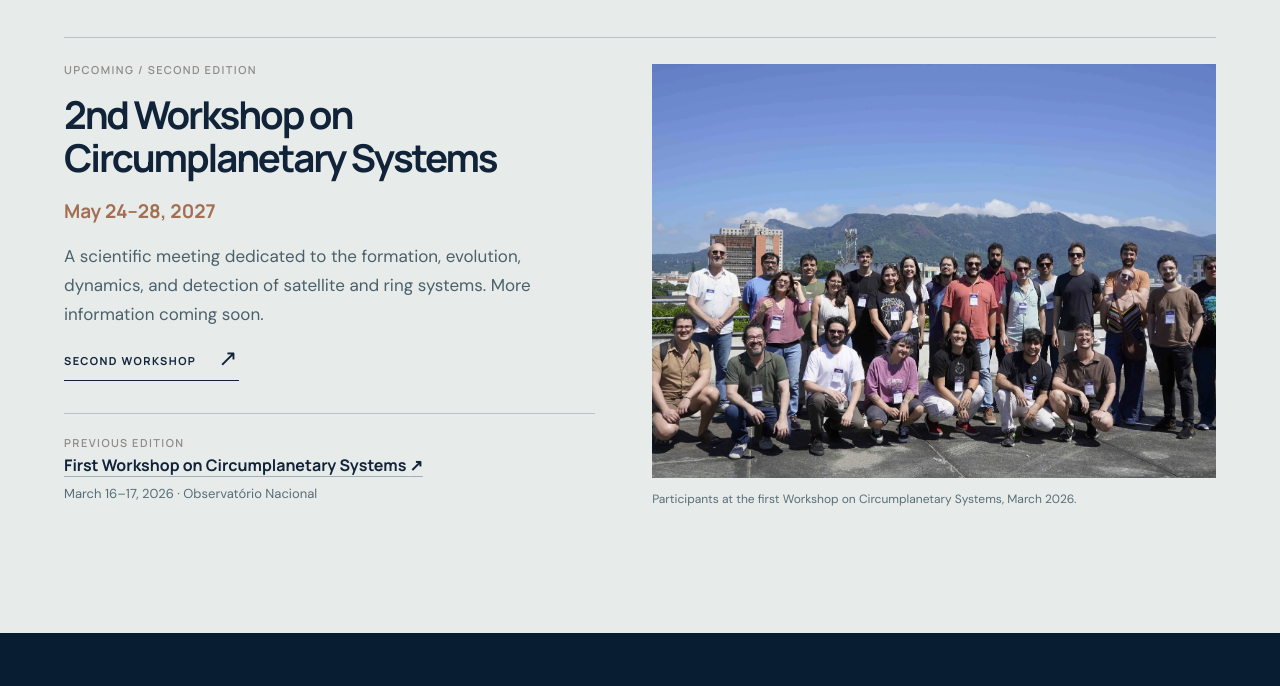
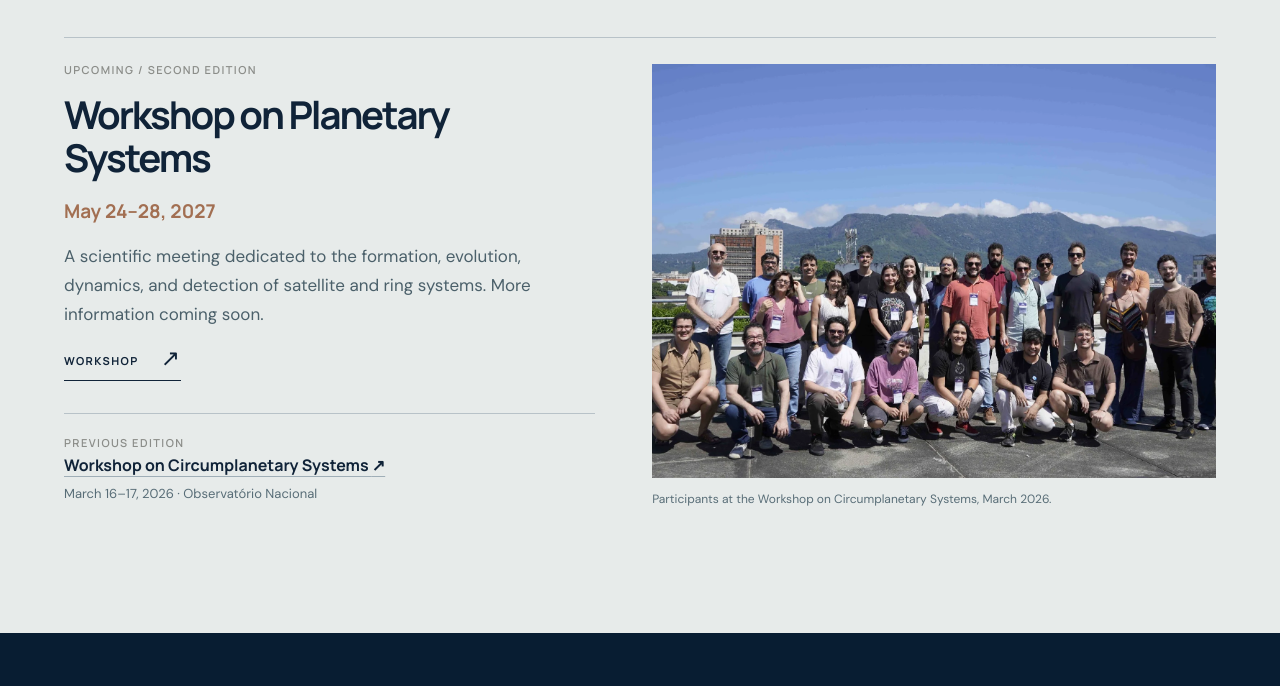
Before and after one commit to godsastronomy/gods, a plain HTML site: page index.html in a window 1280 px wide. Shown: the part 3618-4304 px from the top of the page. Drawn offline with Linux system fonts and the light colour scheme.

```diff
--- a/index.html
+++ b/index.html
@@ -276,7 +276,7 @@
                 <div class="updates-panel home-workshop-panel">
                     <div class="reveal home-workshop-copy">
                         <div class="section-no">UPCOMING / SECOND EDITION</div>
-                        <h3>2nd Workshop on Circumplanetary Systems</h3>
+                        <h3>Workshop on Planetary Systems</h3>
 
                         <p class="home-workshop-date">
                             May 24–28, 2027
@@ -289,14 +289,14 @@
                         </p>
 
                         <a class="line-link" href="events.html#next-workshop">
-                            Second workshop
+                            Workshop
                             <span class="arrow" aria-hidden="true">↗</span>
                         </a>
 
                         <div class="home-past-workshop">
                             <span class="section-no">PREVIOUS EDITION</span>
                             <a href="events.html#first-workshop">
-                                First Workshop on Circumplanetary Systems
+                                Workshop on Circumplanetary Systems
                                 <span aria-hidden="true">↗</span>
                             </a>
                             <span>March 16–17, 2026 · Observatório Nacional</span>
@@ -312,7 +312,7 @@
                             >
                         </a>
                         <figcaption>
-                            Participants at the first Workshop on Circumplanetary Systems, March 2026.
+                            Participants at the Workshop on Circumplanetary Systems, March 2026.
                         </figcaption>
                     </figure>
                 </div>
```
